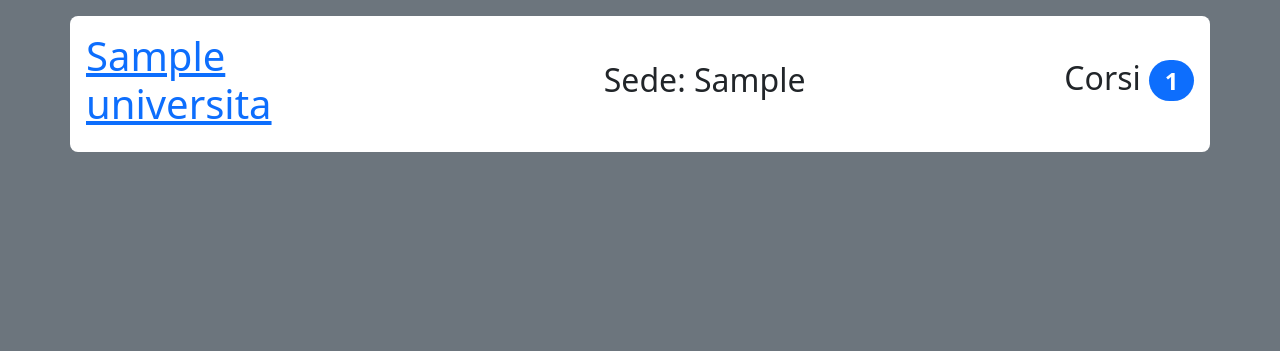
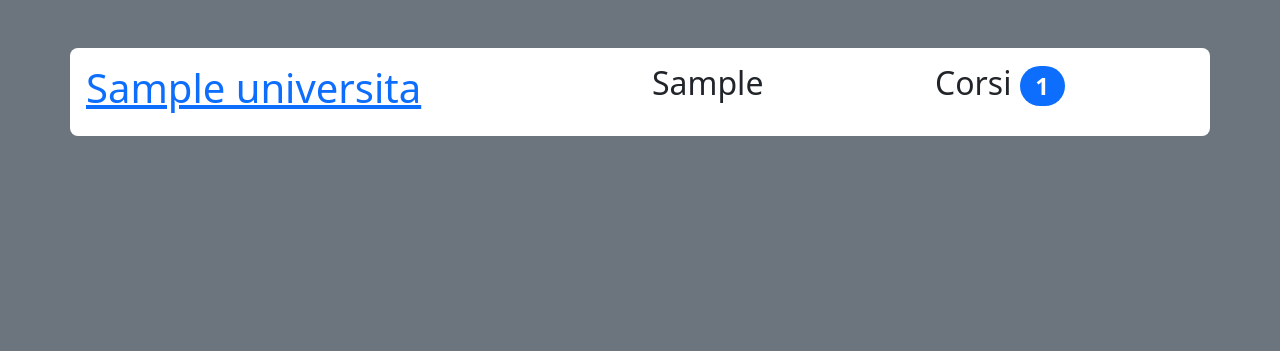
Before and after one commit to MarkRagg/Progetto-Web, a PHP site: page /uni-list.php in a window 1280 px wide. Shown: the part 83-434 px from the top of the page. Run offline with PHP 8.4, Linux system fonts and the light colour scheme; the visitor is signed in with stand-in values (Sample User, id 1); tables that the repository leaves empty hold one stand-in row (values such as "Sample post").

Commit message:
Fix uni list

```diff
--- a/source/php/show-uni-list.php
+++ b/source/php/show-uni-list.php
@@ -1,14 +1,14 @@
 <?php foreach($templateParams["uni_list"] as $uni): ?>
-<div class="container bg-white p-3 rounded-3 mt-3">
-    <div class="flex-row d-flex justify-content-between align-items-center">
-        <a class="col" href="uni.php?uni_id=<?php echo($uni["uni_id"]) ?>">
-            <h1><?php echo($uni["nome"]) ?></h1>
+<div class="container bg-white p-3 rounded-3 my-5">
+    <div class="row">
+        <a class="col-6 link-primary h1" href="uni.php?uni_id=<?php echo($uni["uni_id"]) ?>">
+            <?php echo($uni["nome"]) ?>
         </a>
-        <p class="col">
-            <h2>Sede: <?php echo($uni["sede"]) ?></h2>
+        <p class="col-3 h2">
+            <?php echo($uni["sede"]) ?>
         </p>
-        <p class="col">
-            <h2>Corsi <span class="badge bg-primary rounded-pill"><?php echo($uni["course_count"]) ?></span></h2>
+        <p class="col-3 h2 justify-self-end">
+            Corsi <span class="badge bg-primary rounded-pill"><?php echo($uni["course_count"]) ?></span>
         </p>
     </div>
 </div>
--- a/source/php/uni-list.php
+++ b/source/php/uni-list.php
@@ -8,9 +8,6 @@ for($i = 0; $i < count($templateParams["uni_list"]); $i++) {
     $curr = $templateParams["uni_list"][$i];
     $templateParams["uni_list"][$i]["course_count"] = $dbh->getCourseCount($curr["uni_id"]);
 }
-// foreach ($templateParams["uni_list"] as $uni) {
-//     $uni["course_count"] = $dbh->getCourseCount($uni["uni_id"]);
-// }
 
 require("../template/base.php");
 ?>
```
